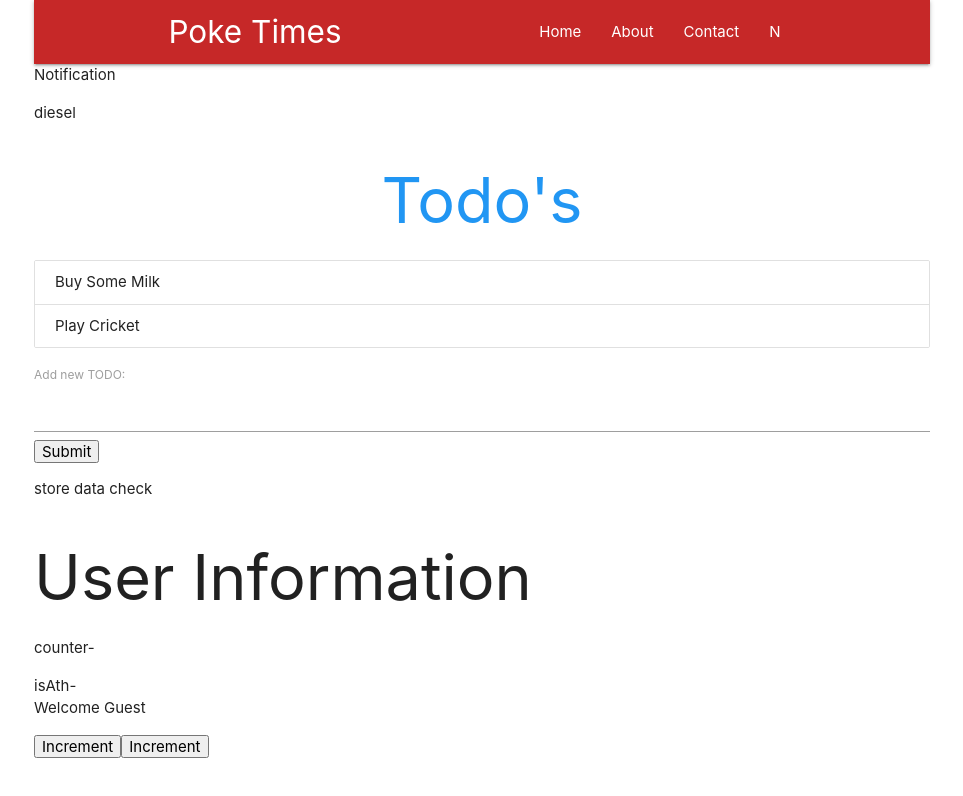
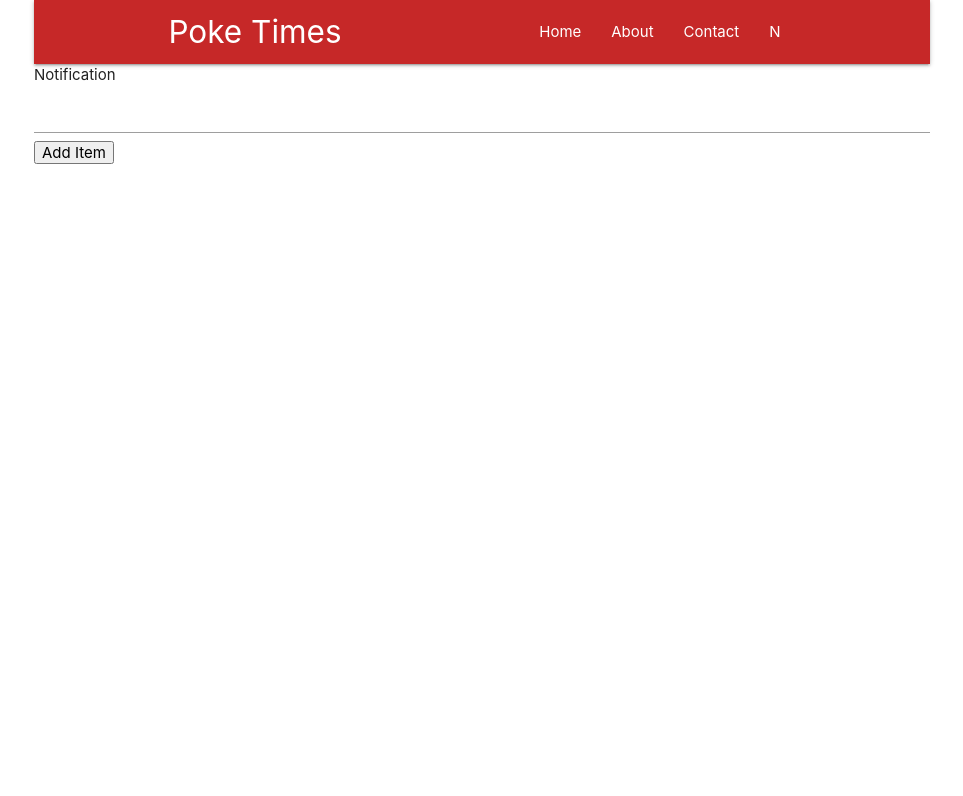
Before and after one commit to rupinthakur23/ReactList, a React (Create React App) app: page /notification in a window 1280 px wide. Shown: the top 796 px of the page, without its empty margins (158-1121 px from the left). Built offline with nearby package versions, Linux system fonts and the light colour scheme.

Commit message:
irems array in redux

```diff
--- a/src/App.js
+++ b/src/App.js
@@ -1,14 +1,14 @@
 import React, { Component } from "react";
 import Todos from "./components/Todo";
 import UserComponent from "./components/UserComponent";
-import AddTodo from "./components/AddTodo"
-import Navbar from "./components/Navbar"
-import { BrowserRouter, Route, Switch } from 'react-router-dom'
-import Home from './components/Home'
-import About from './components/About'
-import Contact from './components/Contact'
-import Post from "./components/Post"
-import Notification from './components/Notification'
+import AddTodo from "./components/AddTodo";
+import Navbar from "./components/Navbar";
+import { BrowserRouter, Route, Switch } from "react-router-dom";
+import Home from "./components/Home";
+import About from "./components/About";
+import Contact from "./components/Contact";
+import Post from "./components/Post";
+import Notification from "./components/Notification";
 class App extends Component {
   state = {
     todos: [
@@ -17,42 +17,35 @@ class App extends Component {
     ],
   };
 
-  deleteTodo = (id) =>{
-    const todos= this.state.todos.filter(todo =>{
-      return todo.id!== id
-    })
+  deleteTodo = (id) => {
+    const todos = this.state.todos.filter((todo) => {
+      return todo.id !== id;
+    });
     this.setState({
-      todos:todos
-    })
+      todos: todos,
+    });
+  };
 
-  }
-
-  addTodo = (todo) =>{
-    todo.id= Math.random()
-    const todos = [...this.state.todos, todo]
+  addTodo = (todo) => {
+    todo.id = Math.random();
+    const todos = [...this.state.todos, todo];
     this.setState({
-      todos:todos
-    })
-  }
+      todos: todos,
+    });
+  };
   render() {
     return (
       <BrowserRouter>
-      <div className= "todo-app container">
-      <Navbar />
-      <Switch>
-      <Route exact path='/' component={Home}/>
-      <Route path='/about' component={About}/>
-      <Route path='/contact' component={Contact}/>
-      <Route path='/notification' component={Notification} />
-      <Route path='/:post_id' component={Post} />
-
-      </Switch>
-      <h1 className="center blue-text"> Todo's</h1>
-      <Todos todos={this.state.todos} deleteTodo={this.deleteTodo} />
-      <AddTodo addTodo= {this.addTodo} />
-      <p>store data check</p>
-      <UserComponent />
-      </div>
+        <div className="todo-app container">
+          <Navbar />
+          <Switch>
+            <Route exact path="/" component={Home} />
+            <Route path="/about" component={About} />
+            <Route path="/contact" component={Contact} />
+            <Route path="/notification" component={Notification} />
+            <Route path="/:post_id" component={Post} />
+          </Switch>
+        </div>
       </BrowserRouter>
     );
   }
--- a/src/components/Home.js
+++ b/src/components/Home.js
@@ -1,44 +1,59 @@
-import React, {Component} from 'react'
-import axios from 'axios'
-import {Link} from 'react-router-dom'
+import React, { Component } from "react";
+import axios from "axios";
+import { Link } from "react-router-dom";
+import { connect } from "react-redux";
 
-class Home extends Component{
-    state= {
-        posts:[]
+class Home extends Component {
+  state = {
+    posts: [],
+  };
+  componentDidMount() {
+    axios.get("https://jsonplaceholder.typicode.com/posts").then((res) => {
+      this.setState({
+        posts: res.data.slice(0, 5),
+      });
+    });
   }
-    componentDidMount(){
-     axios.get('https://jsonplaceholder.typicode.com/posts')
-     .then(res=>{
-         this.setState({
-             posts:res.data.slice(0,5)
+  render() {
+    console.log(this.props);
+    const { posts } = this.state;
+    const postsList = posts.length ? (
+      posts.map((post) => {
+        return (
+          <div className="post card" key={post.id}>
+            <div className="card-content">
+              <Link to={"/" + post.id}>
+                <span className="card-title">{post.title}</span>{" "}
+              </Link>
+              <p>{post.body}</p>
+            </div>
+          </div>
+        );
       })
-     })
-    }
-    render(){
-        const {posts} =this.state
-        const postsList= posts.length? (posts.map(post =>{
-            return(
-            <div className= "post card" key={post.id}>
-            <div className="card-content">
-            <Link to={'/'+ post.id}>
-            <span className="card-title">
-
-            {post.title}</span> </Link>
-            <p>{post.body}</p>
-
-            </div>
-
-
-            </div>
-        )})) : (<div className="center">No posts yet</div>)
-    return(
+    ) : (
+      <div className="center">No posts yet</div>
+    );
+    return (
       <div className="container">
         <h1 className="center">This is the home Page</h1>
         {postsList}
-
+        <div>
+          <h1>Data</h1>
+          {this.props.items.map((item) => {
+            return <p>{item}</p>;
+          })}
         </div>
-    )
+      </div>
+    );
   }
 }
+const mapDispatchToProps = (dispatch, ownProps) => {
+  return {};
+};
+const mapStateToProps = (state, ownProps) => {
+  return {
+    items: state.items,
+  };
+};
 
-export default Home
+export default connect(mapStateToProps, mapDispatchToProps)(Home);
--- a/src/components/Notification.js
+++ b/src/components/Notification.js
@@ -1,36 +1,50 @@
-import React , { Component} from 'react'
+import React, { Component } from "react";
 import { connect } from "react-redux";
 
 class Notification extends Component {
+  constructor() {
+    super();
+    this.state = {
+      itemName: "",
+    };
+  }
+  changeHandler = (event) => {
+    this.setState({ itemName: event.target.value });
+  };
+  addItem = () => {
+    this.props.increase(this.state.itemName);
+    sessionStorage.setItem("items", this.props.items);
+    this.setState({ itemName: "" });
+  };
+  render() {
+    console.log(this.props);
+    return (
+      <>
+        <div>Notification</div>
 
-
-
-    render(){
-        return(
-            <>
-            <div>Notification</div>
-            <p>{this.props.data}</p>
-            </>
-        )
-    }
+        <input
+          type="text"
+          value={this.state.itemName}
+          onChange={this.changeHandler}
+        />
+        <button onClick={this.addItem}>Add Item</button>
+        {this.props.items.map((item) => {
+          return <p key={item}>{item}</p>;
+        })}
+      </>
+    );
+  }
 }
 
-const mapStateToProps = (state) =>{
-    return {
-      data:state.bag
+const mapStateToProps = (state) => {
+  return {
+    items: state.items,
+  };
+};
 
-
-    }
-}
-
-const mapDispatchProps = (dispatch) =>{
-    return{
-        increase: () => dispatch({ type: "INC_ITEM" }),
-
-
-
-    }
-
-
-}
-export default connect(mapStateToProps, mapDispatchProps)(Notification)
+const mapDispatchProps = (dispatch) => {
+  return {
+    increase: (name) => dispatch({ type: "ADD_ITEM", value: name }),
+  };
+};
+export default connect(mapStateToProps, mapDispatchProps)(Notification);
--- a/src/store/reducers/notificationReducer.js
+++ b/src/store/reducers/notificationReducer.js
@@ -1,18 +1,16 @@
 const initialState = {
-    bag:"diesel"
-}
+  items: [],
+};
 
-const notificationReducer = (state=initialState,action) =>{
-    if (action.type === "INC_BAG") {
-        return {
-          ...state,
+const notificationReducer = (state = initialState, action) => {
+  if (action.type === "ADD_ITEM") {
+    return {
+      ...state,
+      items: state.items.concat(action.value),
+    };
+  }
 
-        };
-      }
+  return state;
+};
 
-    return state
-}
-
-
-
-export default notificationReducer
+export default notificationReducer;
```
Also changed, not shown: 1 other file (tests, documents, lock files or other folders). Lines whose indentation alone changed are shown as unchanged.
